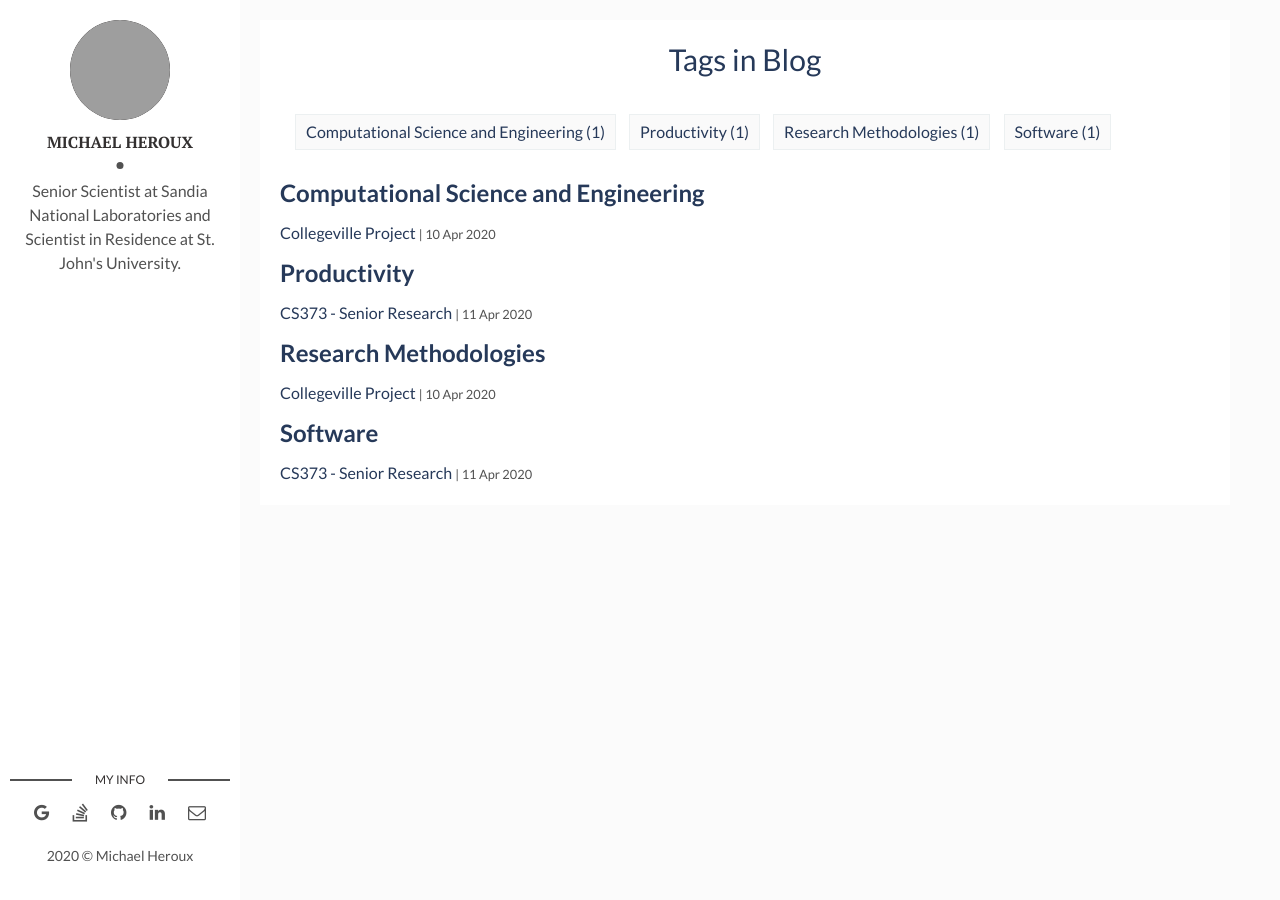
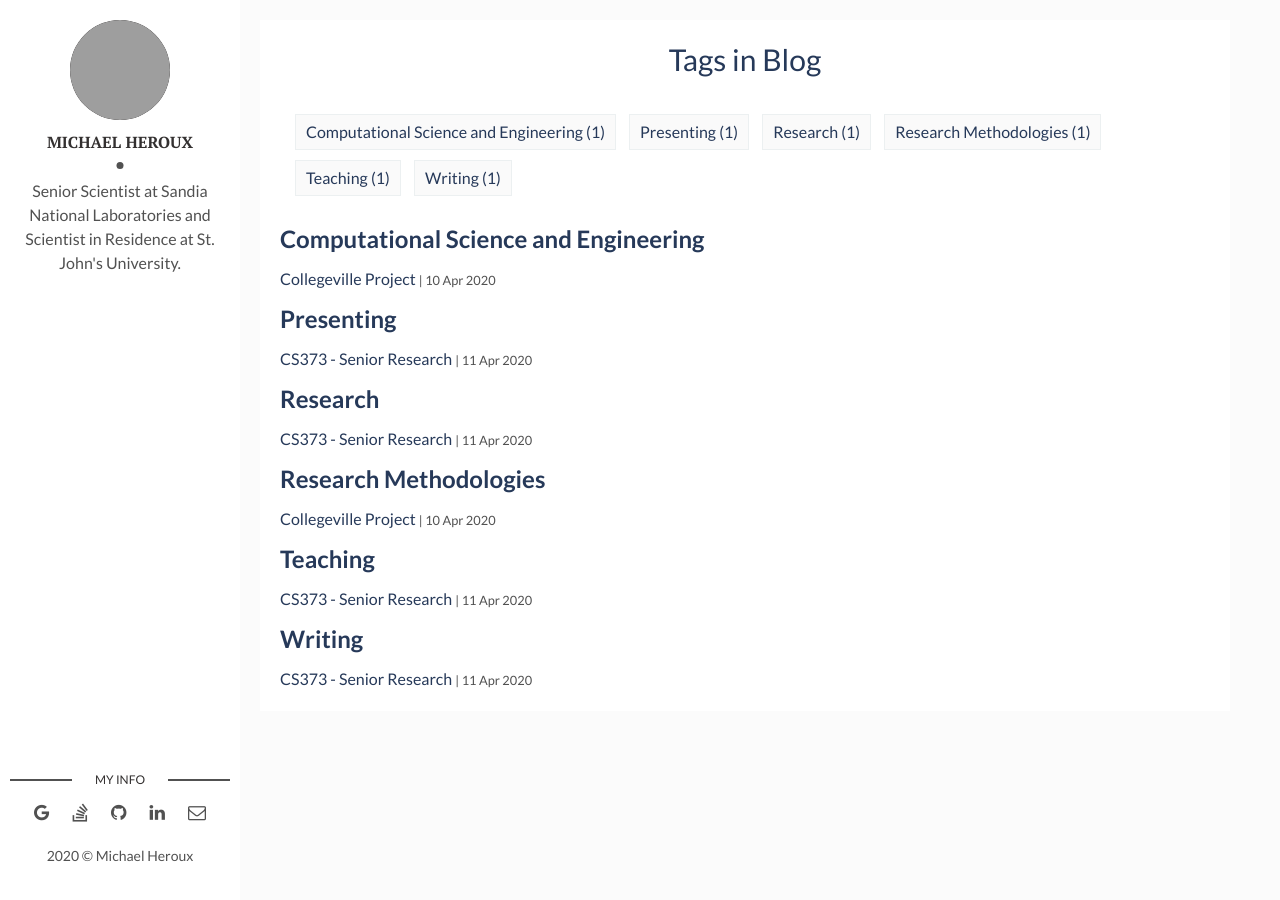
Before and after one commit to maherou/Teaching, a Jekyll site: the page built from tags.html, in a window 1280 px wide. Built offline with Jekyll 4.4.1, drawn with Linux system fonts in a browser that asks for light colours; grey boxes are pictures that could not be loaded.

Commit message:
Fix errors

```diff
--- a/_posts/2020-01-11-spring-CS373.md
+++ b/_posts/2020-01-11-spring-CS373.md
@@ -4,7 +4,7 @@ title: "CS373 - Senior Research"
 description: Capstone course in Computer Science
 date: 2020-04-11
 img: CS373-Banner.jpg # Add image post (optional)
-tags: [Productivity, Software] # add tag
+tags: [Teaching, Writing, Presenting, Research] # add tag
 location: "Collegeville, MN, USA"
 ---
 
```
